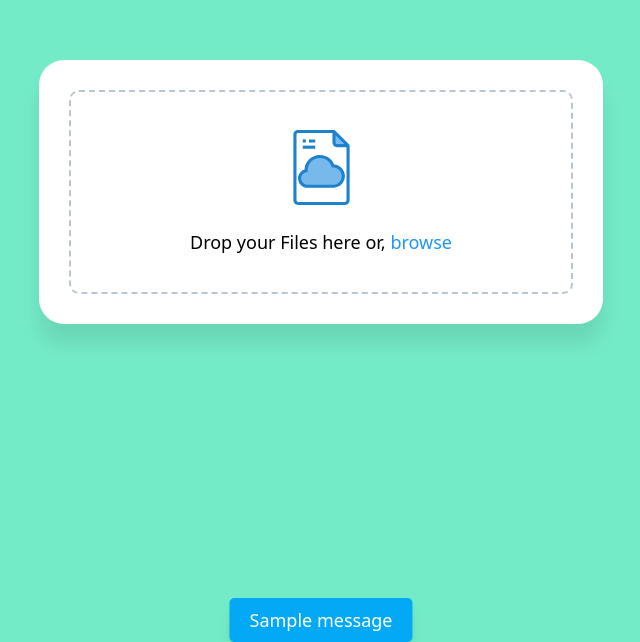
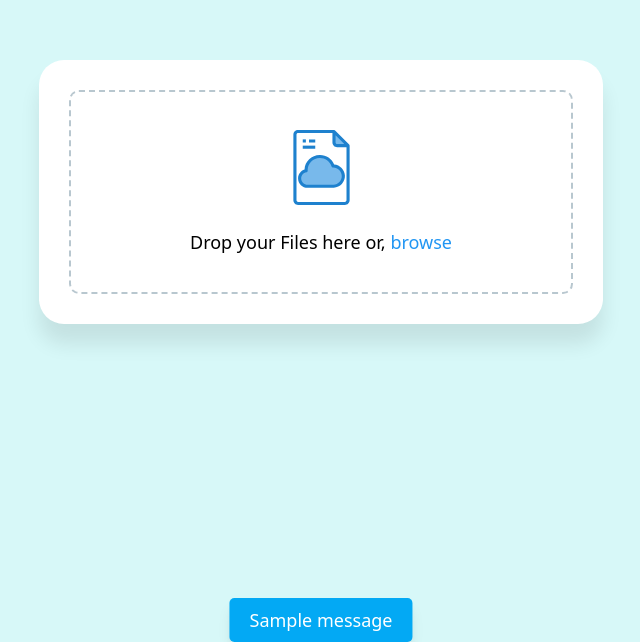
Before and after one commit to elementrix05/sharelink-frontend, a plain HTML site: page index.html in a window 1280 px wide. Shown: the part 208-850 px from the top of the page, without its empty margins (319-959 px from the left). Drawn offline with Linux system fonts and the light colour scheme.

Commit message:
Update style.css

```diff
--- a/style.css
+++ b/style.css
@@ -1,5 +1,5 @@
 :root {
-  --main-bg-color: #74ebc7;
+  --main-bg-color: #d7f8f8;
   --light-blue: #03a9f4;
   --border-color: #03365247;
   --container-width: 500px;
```
